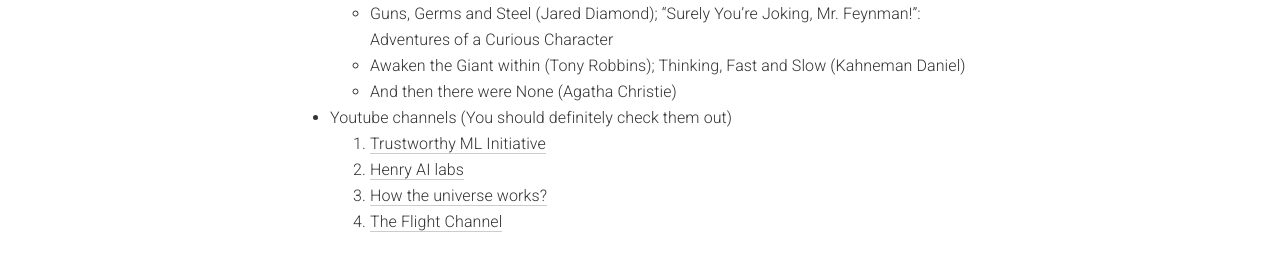
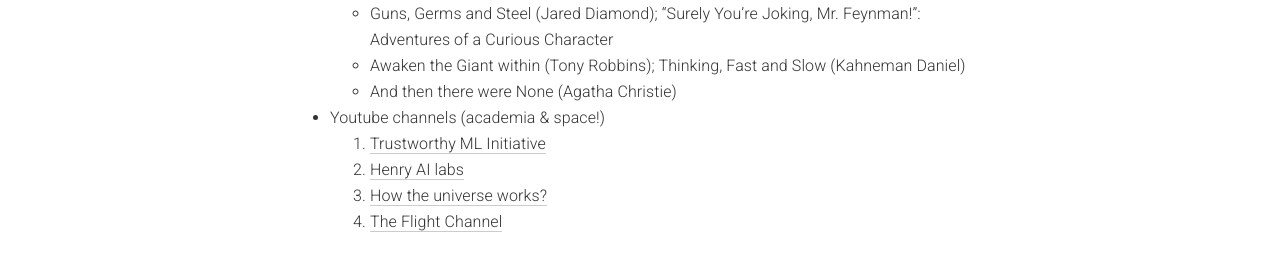
Before and after one commit to shwetabhardwaj44/shwetabhardwaj44.github.io, a Jekyll site: the page built from _pages/interests.md, in a window 1280 px wide. Shown: the part 330-601 px from the top of the page. Built offline with Jekyll 4.4.1, drawn with Linux system fonts in a browser that asks for light colours.

Commit message:
editing index.md

```diff
--- a/_pages/interests.md
+++ b/_pages/interests.md
@@ -27,7 +27,7 @@ permalink:  /interests/
     - Awaken the Giant within (Tony Robbins); Thinking, Fast and Slow (Kahneman Daniel)
     - And then there were None (Agatha Christie)
 
-- Youtube channels (You should definitely check them out)
+- Youtube channels (academia & space!)
     1. [Trustworthy ML Initiative](https://www.youtube.com/channel/UCzJzYJFp0uqv7efTkZidgnA)
     2. [Henry AI labs](https://www.youtube.com/channel/UCHB9VepY6kYvZjj0Bgxnpbw)
     3. [How the universe works?](https://www.youtube.com/channel/UCu2QtA-3OIJoXdBZfHc3zRA)
```
